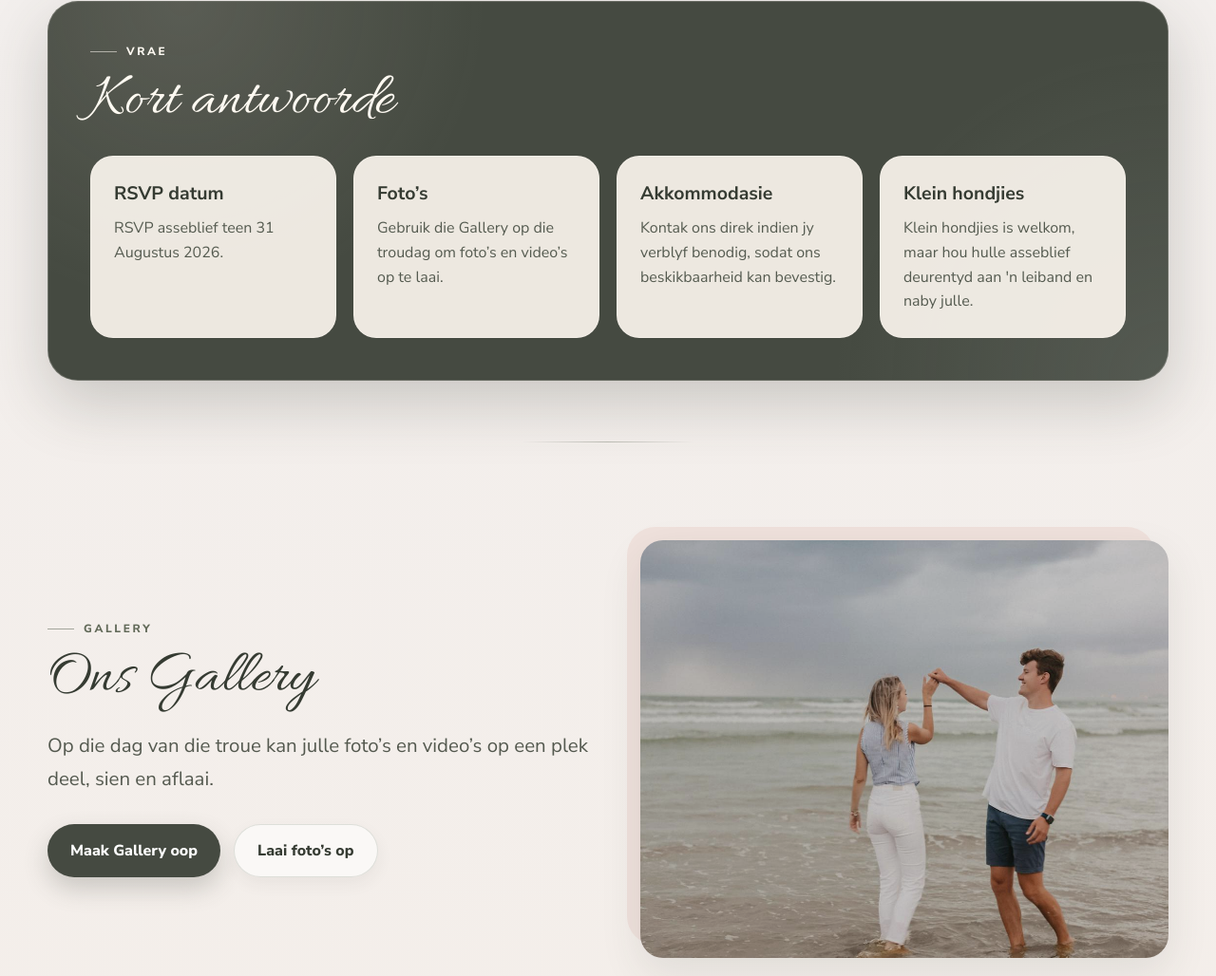
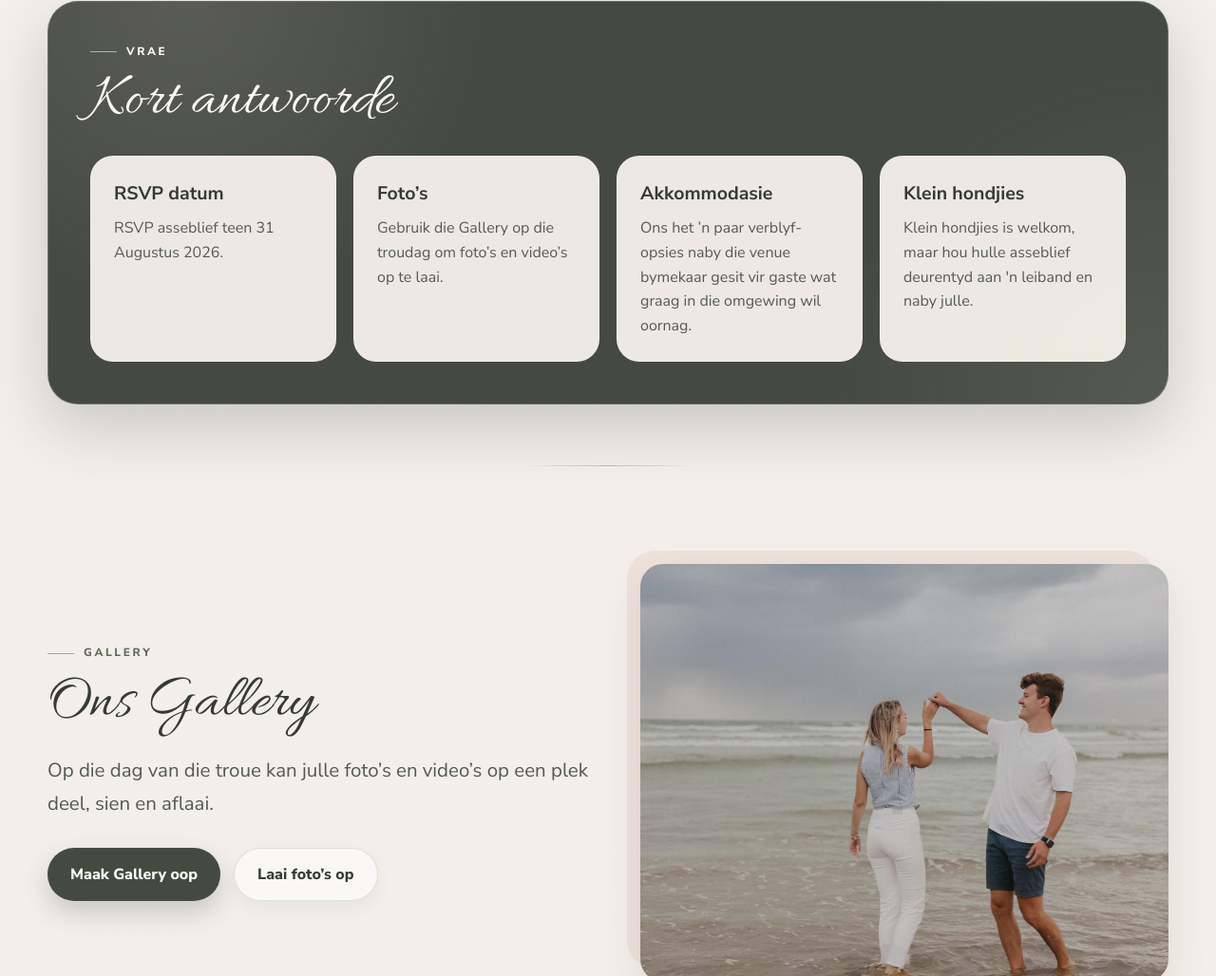
Before and after one commit to Kobusodl/wedding-site, a website: page public/index.html in a window 1280 px wide. Shown: the part 6206-7234 px from the top of the page at 95% size. Drawn offline with nearby package versions, Linux system fonts and the light colour scheme.

Commit message:
Update accommodation wording- short

```diff
--- a/public/index.html
+++ b/public/index.html
@@ -269,7 +269,7 @@
           <div class="grid-3" style="margin-top:26px;">
             <div class="info-card"><h3>RSVP datum</h3><p>RSVP asseblief teen 31 Augustus 2026.</p></div>
             <div class="info-card"><h3>Foto’s</h3><p>Gebruik die Gallery op die troudag om foto’s en video’s op te laai.</p></div>
-            <div class="info-card"><h3>Akkommodasie</h3><p>Kontak ons direk indien jy verblyf benodig, sodat ons beskikbaarheid kan bevestig.</p></div>
+            <div class="info-card"><h3>Akkommodasie</h3><p>Ons het ’n paar verblyf-opsies naby die venue bymekaar gesit vir gaste wat graag in die omgewing wil oornag.</p></div>
             <div class="info-card"><h3>Klein hondjies</h3><p>Klein hondjies is welkom, maar hou hulle asseblief deurentyd aan 'n leiband en naby julle.</p></div>
           </div>
         </div>
```
